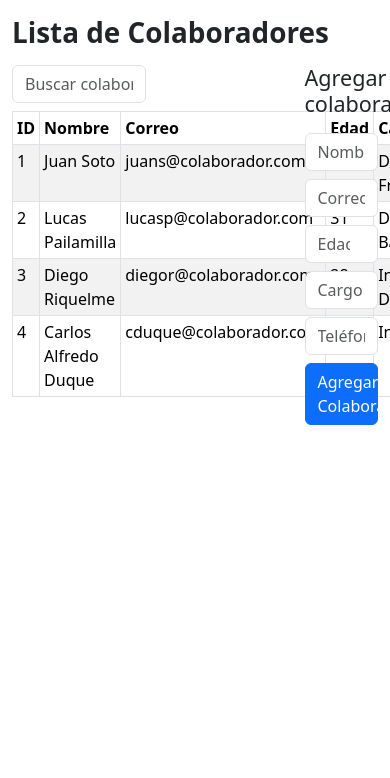
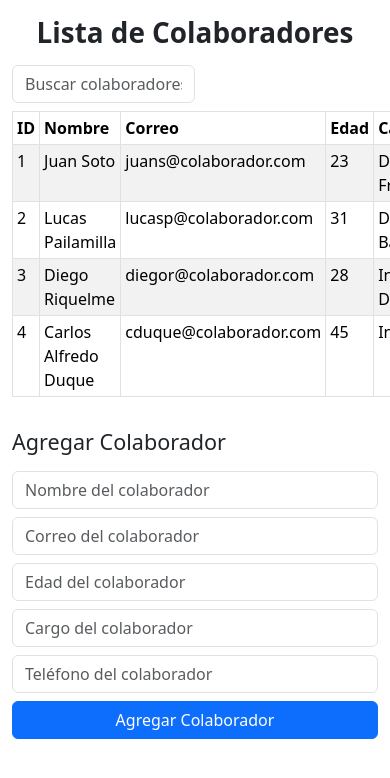
Before and after one commit to luisfersan/Modulo4ReactIDesafio3RenderizacionDinaCompo, a React (Vite) app: page / in a window 390 px wide. Shown: the top 778 px of the page. Built offline with nearby package versions, Linux system fonts and the light colour scheme.

Commit message:
Feat/Se ajusta App.jsx importando Container, Row, y Col desde react-bootstrap. Utilizando componentes de diseño responsivo de React Bootstrap

```diff
--- a/src/App.jsx
+++ b/src/App.jsx
@@ -1,4 +1,5 @@
 import React, { useState } from "react";
+import { Container, Row, Col } from 'react-bootstrap';
 import "bootstrap/dist/css/bootstrap.min.css";
 import { BaseColaboradores } from "./BaseColaboradores";
 import Listado from "./components/Listado";
@@ -49,10 +50,10 @@ const App = () => {
   );
 
   return (
-    <div className="container-fluid">
-      <h1 className="fw-bold my-3">Lista de Colaboradores</h1>
-      <div className="row">
-        <div className="col-9 d-flex flex-column gap-2">
+    <Container fluid>
+      <h1 className="fw-bold my-3 text-center">Lista de Colaboradores</h1>
+      <Row>
+        <Col xs={12} lg={9} className="d-flex flex-column gap-2 mb-3">
           <Buscador
             buscar={buscar}
             handleChange={handleBuscarChange}
@@ -61,16 +62,16 @@ const App = () => {
             colaboradores={colaboradoresFiltrados}
             eliminarColaborador={eliminarColaborador}
           />
-        </div>
-        <div className="col-3">
+        </Col>
+        <Col xs={12} lg={3} className="mb-3">
           <Formulario
             agregarColaborador={agregarColaborador}
             setMensaje={setMensaje}
           />
           <Alert mensaje={mensaje} />
-        </div>
-      </div>
-    </div>
+        </Col>
+      </Row>
+    </Container>
   );
 };
 
--- a/src/components/Formulario.jsx
+++ b/src/components/Formulario.jsx
@@ -32,7 +32,7 @@ const Formulario = ({ agregarColaborador, setMensaje }) => {
 
   return (
     <>
-      <h4 className="mb-2">Agregar colaborador</h4>
+      <h4 className="mb-2">Agregar Colaborador</h4>
         <form
           className="d-flex flex-column gap-2 my-3"
           onSubmit={handleSubmit}
```
